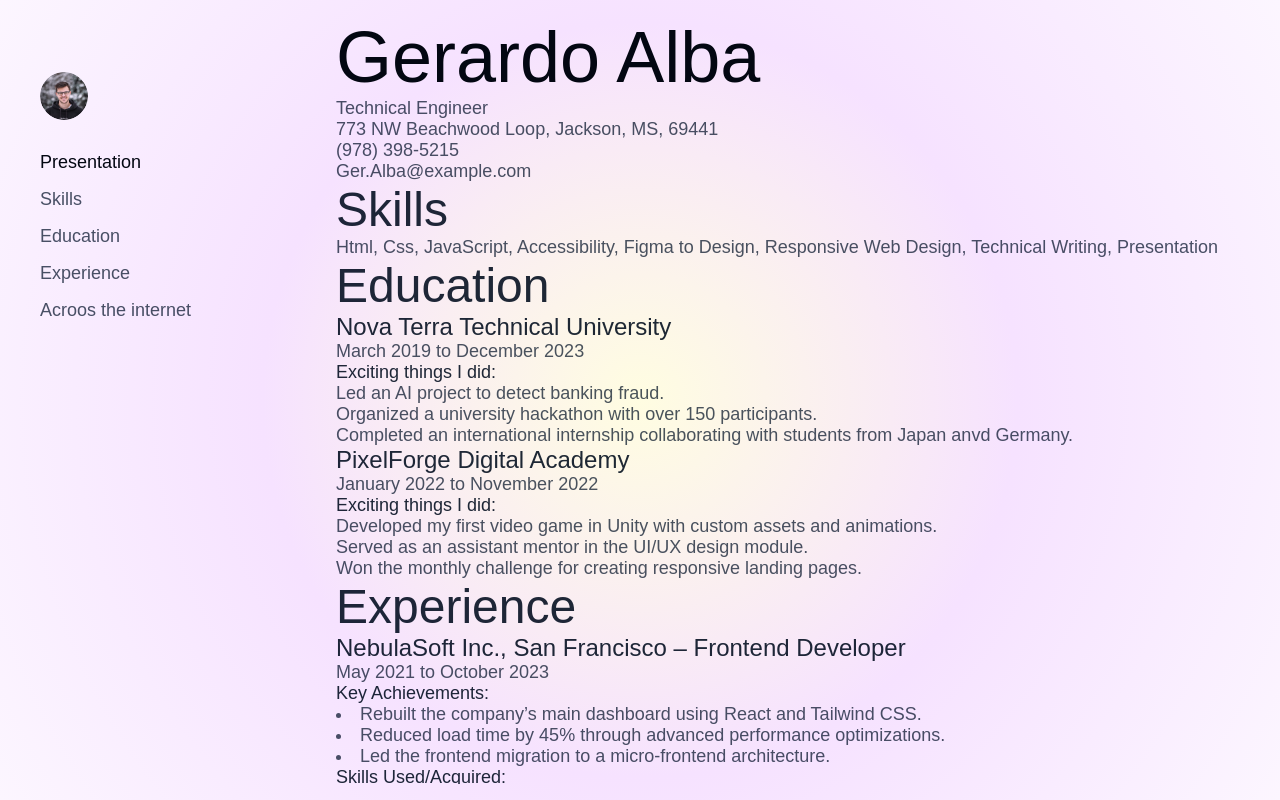
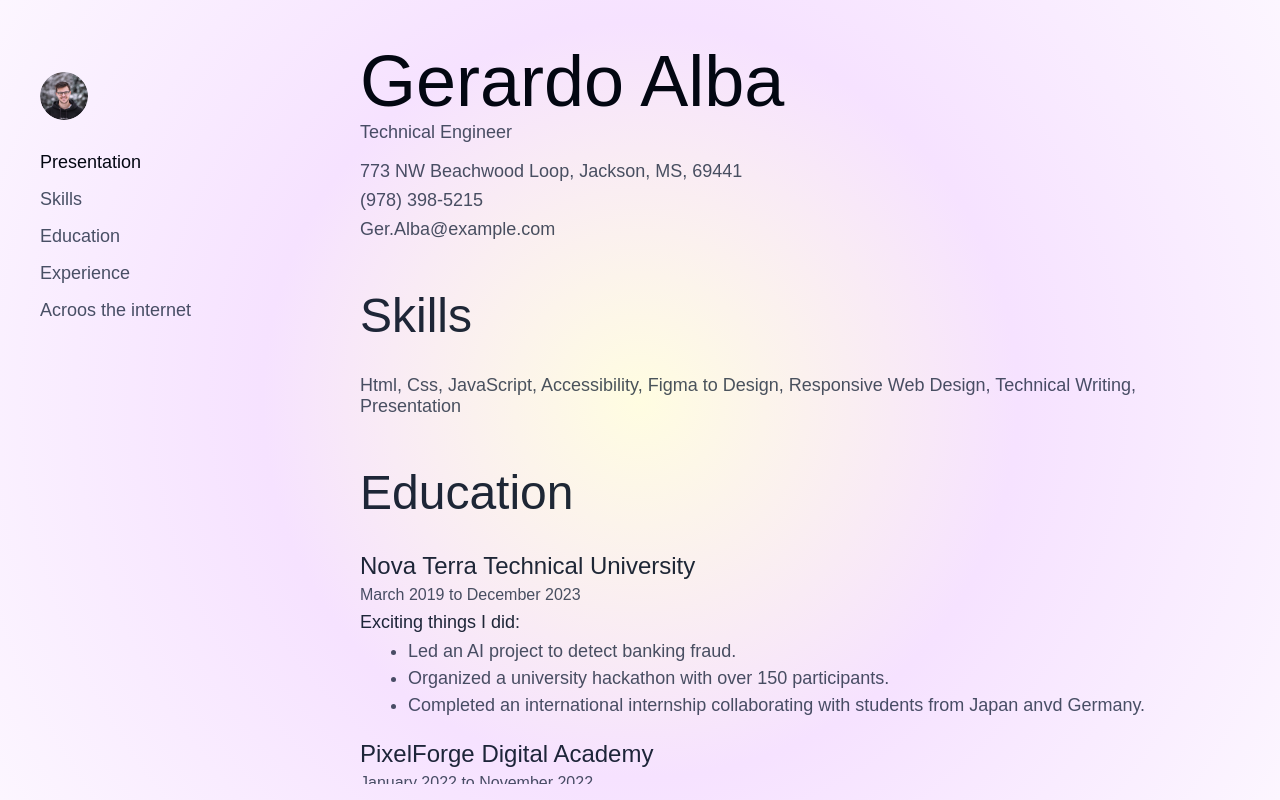
Before and after one commit to alamguardin/web-cv-template, a website built with Vite: page index.html in a window 1280 px wide. Built offline with nearby package versions, Linux system fonts and the light colour scheme; a web font is replaced by a local one.

Commit message:
feat: set content styles

```diff
--- a/src/main.js
+++ b/src/main.js
@@ -8,9 +8,11 @@ document.addEventListener('DOMContentLoaded', () => {
   const presentationFragment = `
     <h1>${data.personalData.fullname}</h1>
     <p>${data.personalData.department}</p>
+    <div>
       <p>${data.personalData.addres}</p>
       <p>${data.personalData.phone}</p>
       <p>${data.personalData.email}</p>
+    </div>
   `
   presentationSection.innerHTML += presentationFragment
 
@@ -29,7 +31,7 @@ document.addEventListener('DOMContentLoaded', () => {
   for (const item of data.education) {
     const fragment = `
     <div>
-      <h3>${item.instituteName}<h3/>
+      <h3>${item.instituteName}</h3>
       <p>${item.duration.start} to ${item.duration.end}</p>
       <h4>Exciting things I did:</h4>
       <ul>
@@ -54,9 +56,13 @@ document.addEventListener('DOMContentLoaded', () => {
       <h3>${item.companyName}, ${item.location} – ${item.role}</h3>
       <p>${item.duration.start} to ${item.duration.end}</p>
       <h4>Key Achievements:</h4>
+      <ul>
         ${(item.achievements.map((value) => `<li>${value}</li>`)).join("")}
+      </ul>
       <h4>Skills Used/Acquired:</h4>
+      <ul>
         ${(item.skillsAcquired.map((value) => `<li>${value}</li>`)).join("")}
+      </ul>
       </div>
     `
 
@@ -71,7 +77,7 @@ document.addEventListener('DOMContentLoaded', () => {
   const socialFragment = `
   <div>
     <a href="${data.links.github}">
-      <svg width="24" height="24" viewBox="0 0 24 24" fill="none" xmlns="http://www.w3.org/2000/svg">
+      <svg width="24" height="24" viewBox="0 0 24 24" fill="#4a5565" xmlns="http://www.w3.org/2000/svg">
         <g>
           <path d="M9.974 0C4.465 0 0 4.465 0 9.974C0 14.38 2.857 18.119 6.821 19.439C7.32 19.529 7.5 19.222 7.5 18.958C7.5 18.721 7.492 18.093 7.489 17.262C4.714 17.864 4.128 15.924 4.128 15.924C3.676 14.772 3.021 14.465 3.021 14.465C2.116 13.846 3.09 13.86 3.09 13.86C4.092 13.93 4.617 14.888 4.617 14.888C5.507 16.412 6.953 15.972 7.519 15.717C7.61 15.072 7.87 14.632 8.154 14.383C5.94 14.132 3.612 13.276 3.612 9.453C3.612 8.366 4.001 7.474 4.636 6.778C4.535 6.525 4.19 5.51 4.735 4.138C4.735 4.138 5.572 3.869 7.477 5.159C8.29064 4.93788 9.12986 4.8249 9.973 4.823C10.8161 4.8249 11.6554 4.93788 12.469 5.159C14.375 3.868 15.211 4.138 15.211 4.138C15.756 5.51 15.414 6.525 15.31 6.778C15.95 7.474 16.334 8.365 16.334 9.453C16.334 13.286 14.004 14.128 11.782 14.375C12.137 14.683 12.457 15.291 12.457 16.221C12.457 17.555 12.445 18.631 12.445 18.958C12.445 19.225 12.623 19.535 13.132 19.437C17.094 18.115 19.948 14.379 19.948 9.974C19.948 4.465 15.483 0 9.974 0C9.974 0 9.974 0 9.974 0Z" fill="#030712" fill-rule="evenodd" transform="translate(2.052 2)" />
         </g>
@@ -79,14 +85,14 @@ document.addEventListener('DOMContentLoaded', () => {
       <span>Visit my Github</span>
     </a>
     <a href="${data.links.linkedin}">
-      <svg width="24" height="24" viewBox="0 0 24 24" fill="none" xmlns="http://www.w3.org/2000/svg">
+      <svg width="24" height="24" viewBox="0 0 24 24" fill="#4a5565" xmlns="http://www.w3.org/2000/svg">
         <g>
           <path d="M2.188 2.38419e-07C0.979601 0 0 0.979601 0 2.188C2.38419e-07 3.3964 0.979601 4.376 2.188 4.376C3.3964 4.376 4.376 3.3964 4.376 2.188C4.376 0.979601 3.3964 0 2.188 0C2.188 0 2.188 2.38419e-07 2.188 2.38419e-07ZM6.442 6.034L6.442 18.173L10.211 18.173C10.211 18.173 10.211 12.17 10.211 12.17C10.211 10.586 10.509 9.052 12.473 9.052C14.41 9.052 14.434 10.863 14.434 12.27C14.434 12.27 14.434 18.174 14.434 18.174L18.205 18.174C18.205 18.174 18.205 11.517 18.205 11.517C18.205 8.247 17.501 5.734 13.679 5.734C11.844 5.734 10.614 6.741 10.111 7.694C10.111 7.694 10.06 7.694 10.06 7.694L10.06 6.034L6.442 6.034ZM0.3 6.034L4.075 6.034L4.075 18.173L0.3 18.173L0.3 6.034Z" fill="#030712" transform="translate(2.795 2.821)" />
         </g>
       </svg>
       <span>Visit my Linkedin</span>
     </a>
-  <div>
+  </div>
   `
 
   socialSection.innerHTML += socialFragment
--- a/src/style.css
+++ b/src/style.css
@@ -69,6 +69,7 @@ span {
 }
 
 .main {
+    padding: 1.5rem;
     overflow: auto;
 }
 
@@ -110,3 +111,63 @@ span {
 .sidebar-item a.active {
     color: var(--gray-950);
 }
+
+/* Content styles */
+h1+p {
+    margin-bottom: 1.125rem;
+}
+
+section:first-child div {
+    display: grid;
+    gap: 0.5rem;
+}
+
+h2 {
+    margin-top: 3rem;
+    margin-bottom: 2rem;
+}
+
+section>div {
+    margin-bottom: 1.5rem;
+}
+
+section>div>h3 {
+    margin-bottom: 0.375rem;
+}
+
+section>div>h3+p {
+    font-size: 1rem;
+}
+
+section>div>h4 {
+    margin-top: 0.5rem;
+}
+
+section ul {
+    display: grid;
+    gap: 0.375rem;
+    padding-left: 3rem;
+    margin-top: 0.5rem;
+}
+
+section:last-child div {
+    display: flex;
+    gap: 1rem;
+    margin: 2rem 0;
+}
+
+
+section:last-child div a {
+    display: flex;
+    align-items: center;
+    gap: 0.5rem;
+    text-decoration: none;
+}
+
+section:last-child div a span {
+    color: var(--gray-950);
+}
+
+section:last-child div a svg path {
+    fill: var(--gray-950);
+}
```
Lines whose indentation alone changed are shown as unchanged.
